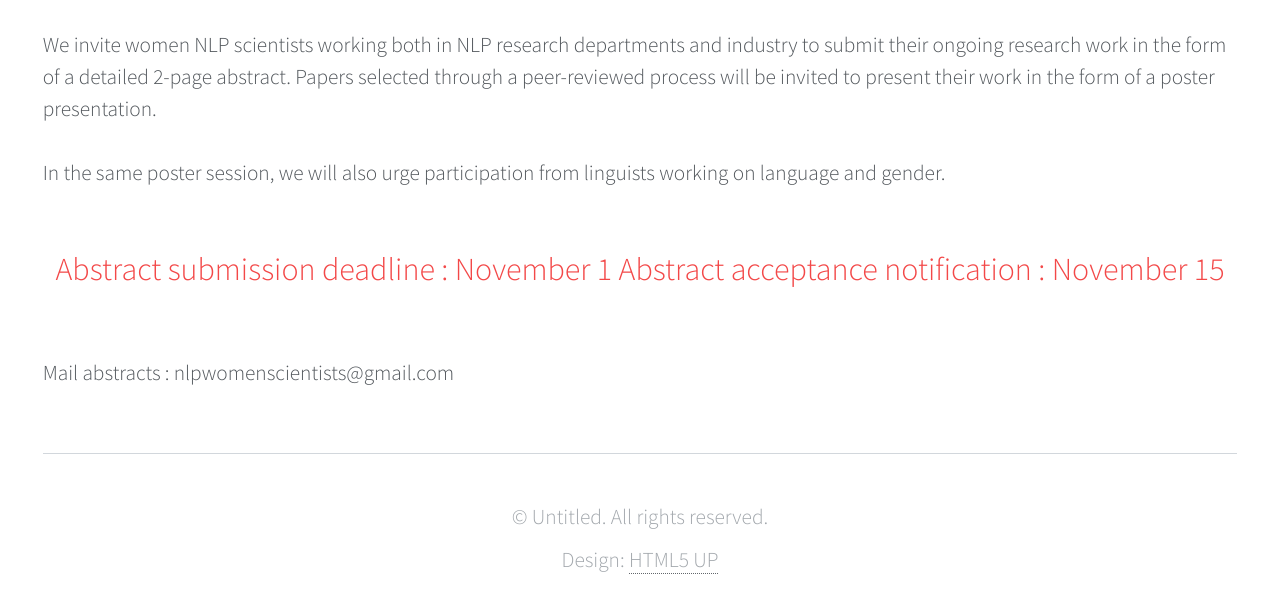
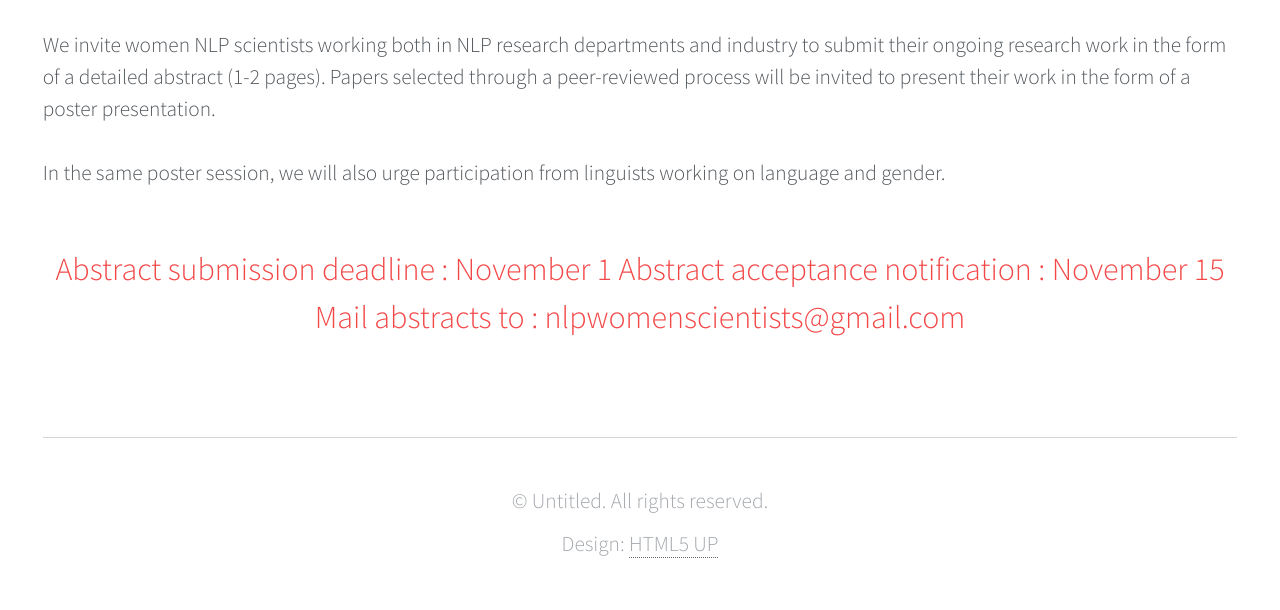
Before and after one commit to Ayushi113/Ayushi113.github.io, a plain HTML site: page index.html in a window 1280 px wide. Shown: the part 712-1322 px from the top of the page. Drawn offline with Linux system fonts and the light colour scheme.

Commit message:
Final commit for index.html

```diff
--- a/index.html
+++ b/index.html
@@ -47,13 +47,13 @@
       <span>Poster-presentation by young women scientists</span> </header>
 
 
-<p>We invite women NLP scientists working both in NLP research departments and industry to submit their ongoing research work in the form of a detailed 2-page abstract. Papers selected through a peer-reviewed process will be invited to present their work in the form of a poster presentation. </p>
+<p>We invite women NLP scientists working both in NLP research departments and industry to submit their ongoing research work in the form of a detailed abstract (1-2 pages). Papers selected through a peer-reviewed process will be invited to present their work in the form of a poster presentation. </p>
 <p> In the same poster session, we will also urge participation from linguists working on language and gender.<p>
 <header class="major">
       <span>
 Abstract submission deadline          :      November 1 </br>
-Abstract acceptance notification         :        November 15 </span> </header>
-Mail abstracts                           : nlpwomenscientists@gmail.com
+Abstract acceptance notification         :        November 15 </br>
+Mail abstracts to                           : nlpwomenscientists@gmail.com </span> </header>
 
   <div id="copyright" class="container">
     <ul class="menu">
```
